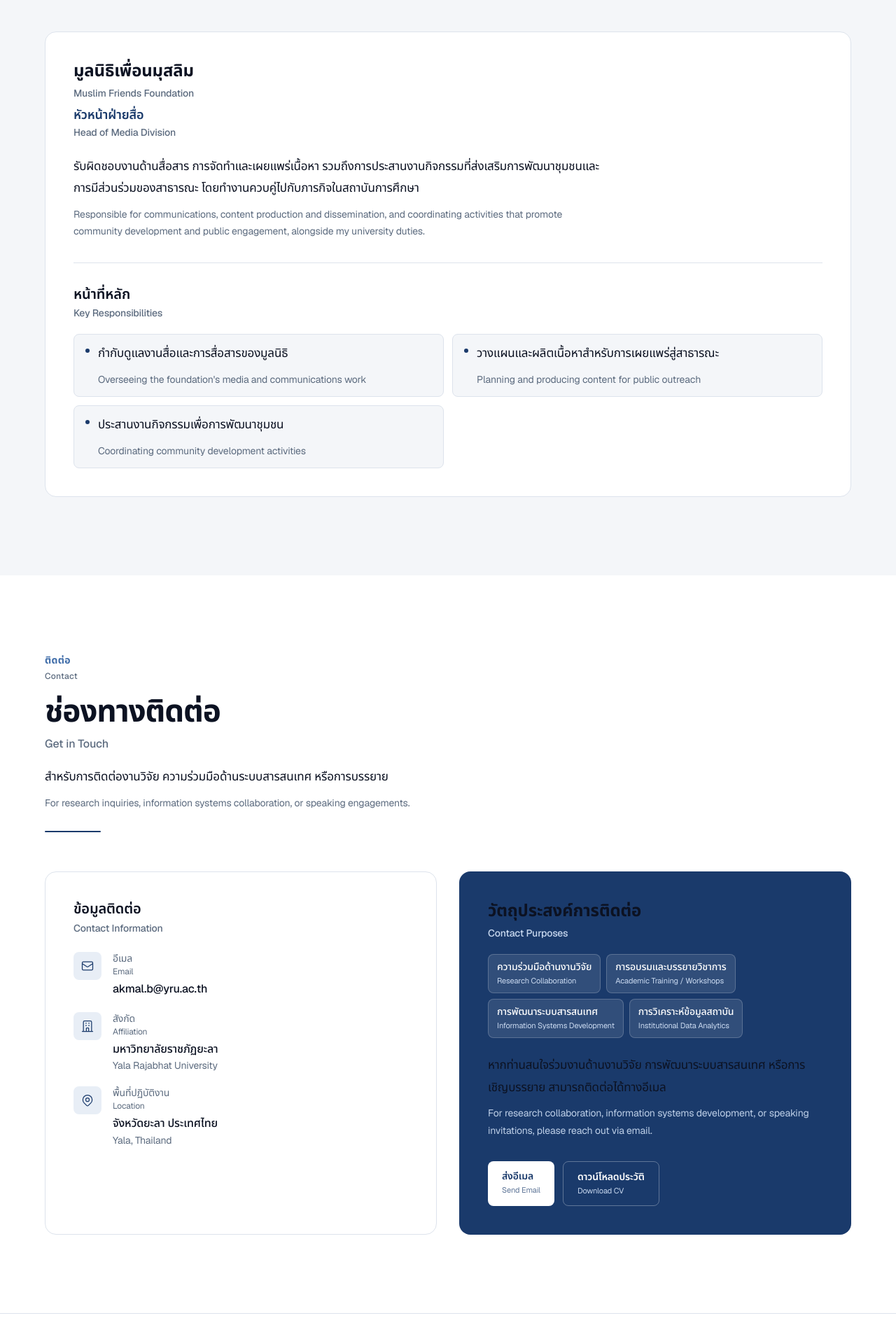
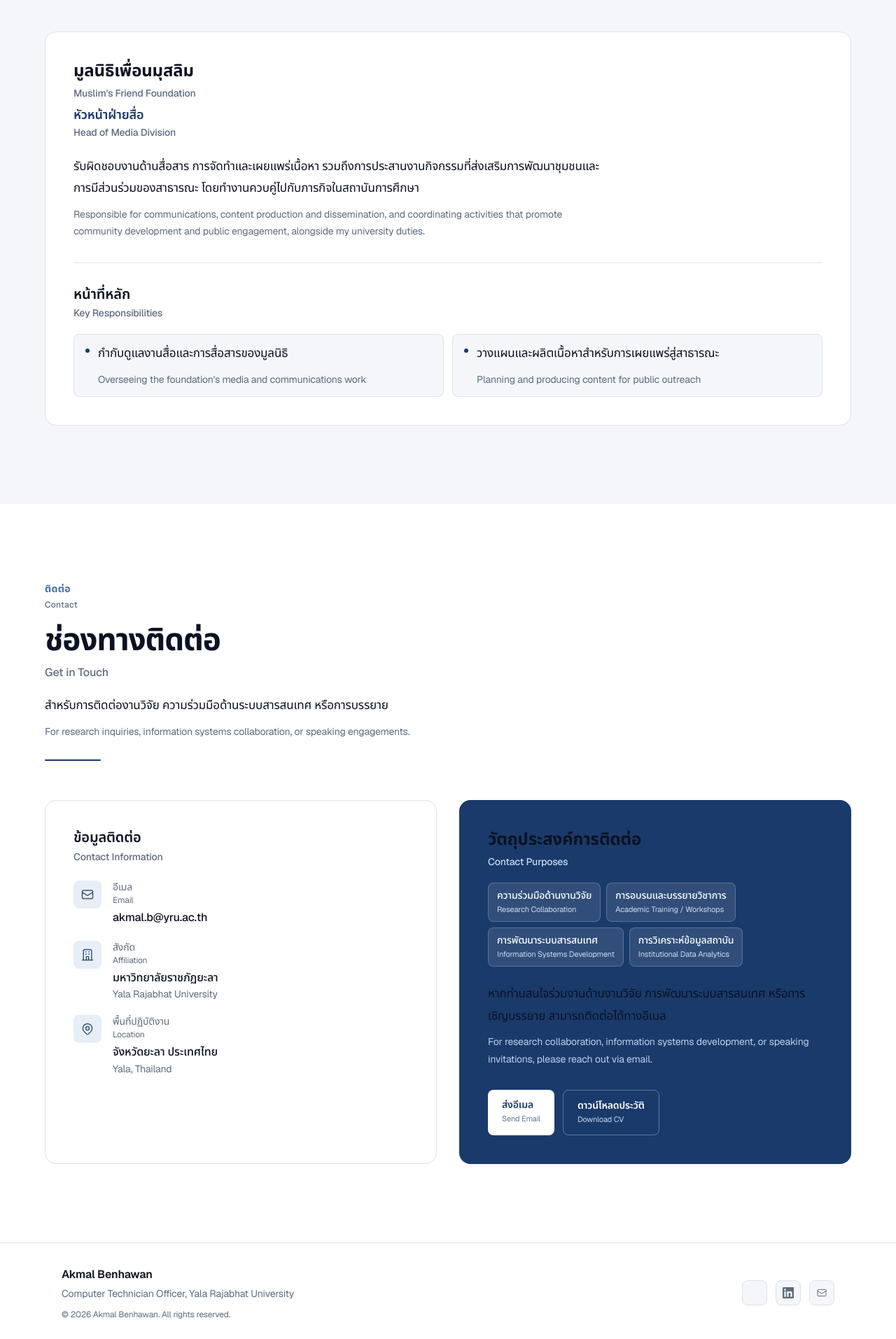
Before and after one commit to akmalb/akmal-benhawan-personalweb, a Next.js app: page / in a window 1280 px wide. Shown: the part 7340-9253 px from the top of the page at 70% size. Built offline with nearby package versions, Linux system fonts and the light colour scheme.

Commit message:
Release Academic Portfolio v1.0

```diff
--- a/src/data/community.ts
+++ b/src/data/community.ts
@@ -13,8 +13,7 @@ export const community = {
         "รับผิดชอบงานด้านสื่อสาร การจัดทำและเผยแพร่เนื้อหา รวมถึงการประสานงานกิจกรรมที่ส่งเสริมการพัฒนาชุมชนและการมีส่วนร่วมของสาธารณะ โดยทำงานควบคู่ไปกับภารกิจในสถาบันการศึกษา",
       highlights: [
         "กำกับดูแลงานสื่อและการสื่อสารของมูลนิธิ",
-        "วางแผนและผลิตเนื้อหาสำหรับการเผยแพร่สู่สาธารณะ",
-        "ประสานงานกิจกรรมเพื่อการพัฒนาชุมชน",
+        "วางแผนและผลิตเนื้อหาสำหรับการเผยแพร่สู่สาธารณะ"
       ],
       contributionsHeading: "หน้าที่หลัก",
     },
@@ -28,13 +27,12 @@ export const community = {
     },
     work: {
       role: "Head of Media Division",
-      organization: "Muslim Friends Foundation",
+      organization: "Muslim's Friend Foundation",
       description:
         "Responsible for communications, content production and dissemination, and coordinating activities that promote community development and public engagement, alongside my university duties.",
       highlights: [
         "Overseeing the foundation's media and communications work",
-        "Planning and producing content for public outreach",
-        "Coordinating community development activities",
+        "Planning and producing content for public outreach"
       ],
       contributionsHeading: "Key Responsibilities",
     },
--- a/src/data/profile.ts
+++ b/src/data/profile.ts
@@ -135,7 +135,8 @@ export const profile = {
   socialLinks: [
     { name: "Facebook", href: null, icon: "facebook" },
     { name: "YouTube", href: null, icon: "youtube" },
-    { name: "LinkedIn", href: null, icon: "linkedin" },
+    { name: "Scholar", href: "https://scholar.google.com/citations?user=FVhFR9YAAAAJ", icon: "google-scholar" },
+    { name: "LinkedIn", href: "https://www.linkedin.com/in/akmal-benhawan-3267b5208/", icon: "linkedin" },
     { name: "Email", href: "mailto:akmal.b@yru.ac.th", icon: "email" },
   ],
   navLinks: [
```
